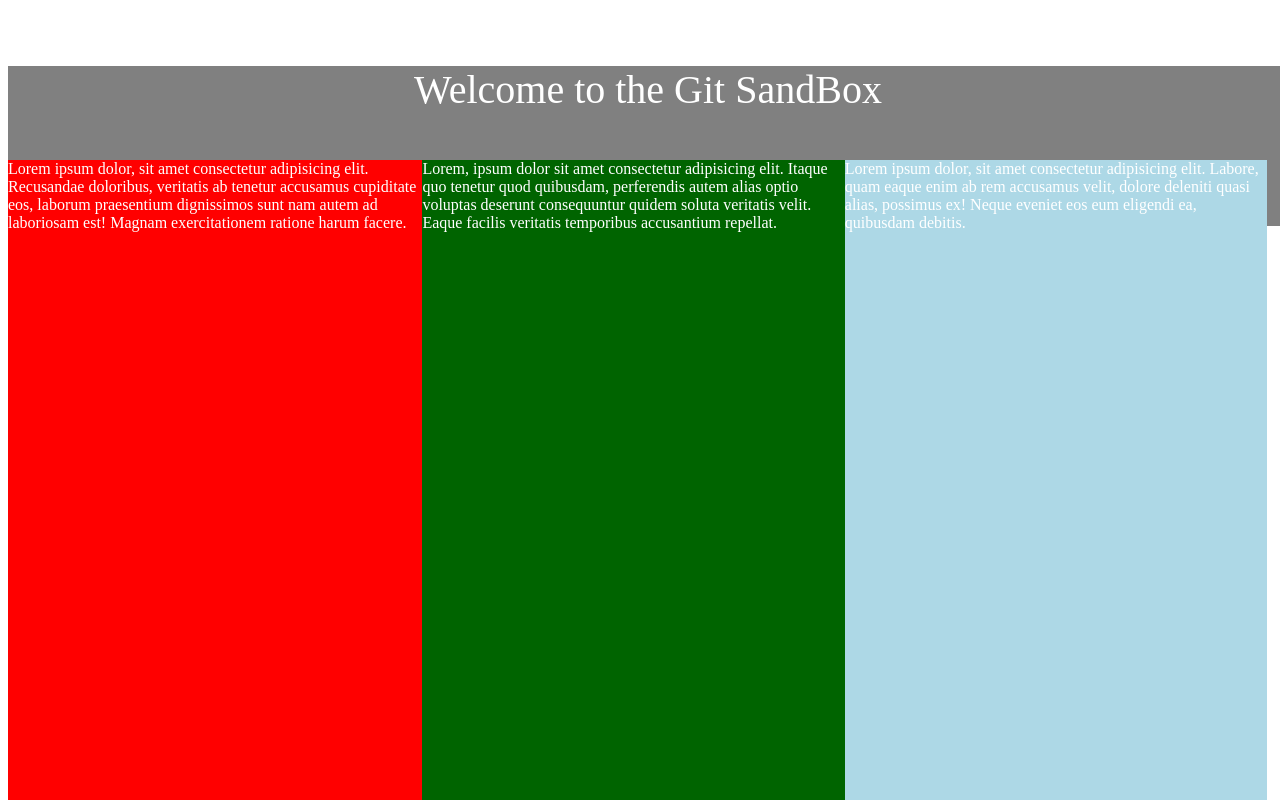
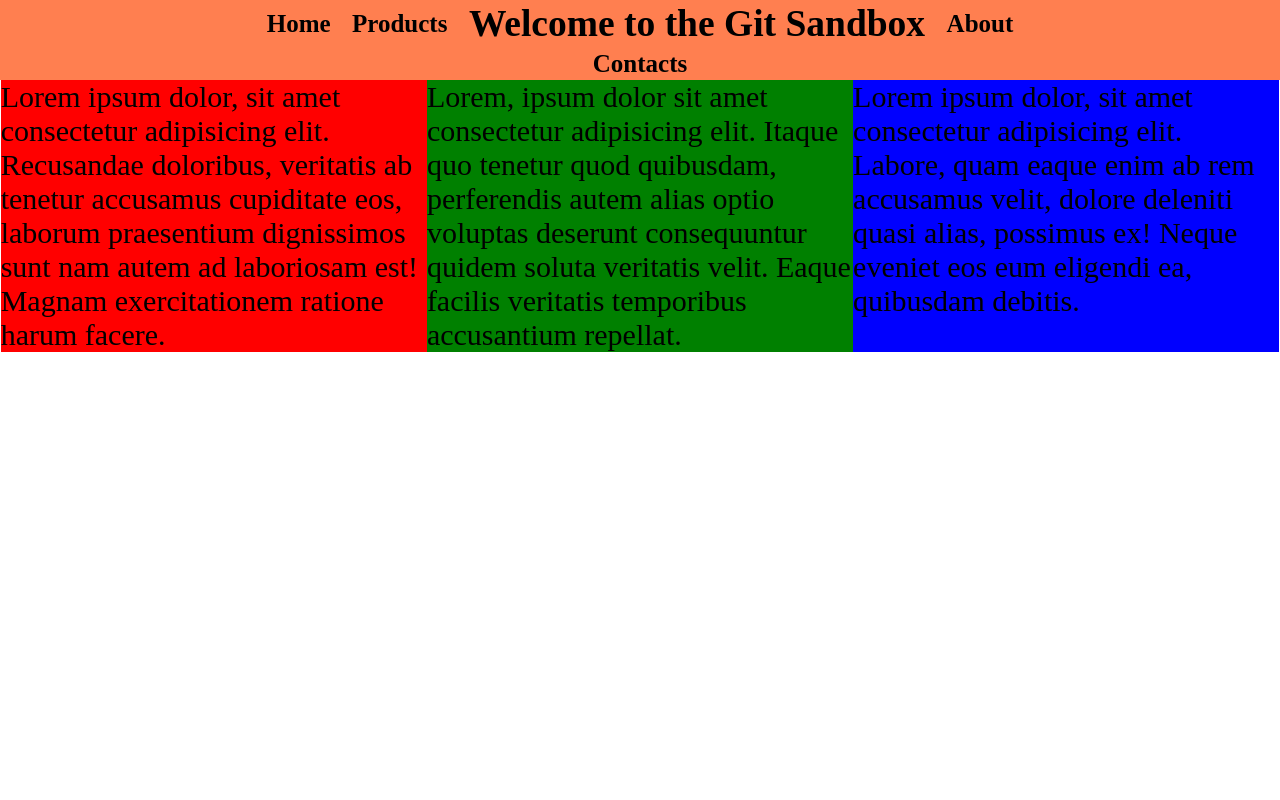
Before and after one commit to AirGus21/sandbox, a plain HTML site: page index.html in a window 1280 px wide. Drawn offline with Linux system fonts and the light colour scheme.

Commit message:
Added display flex

```diff
--- a/index.html
+++ b/index.html
@@ -7,30 +7,38 @@
     <link rel="stylesheet" href="style.css" />
   </head>
   <body>
-    <h1>Welcome to the Git Sandbox</h1>
-    <div id="banner">Welcome to the Git SandBox</div>
+    <nav>
+      <ul>
+        <li><a href="" class="nav-link">Home</a></li>
+        <li><a href="" class="nav-link">Products</a></li>
+        <li><h1>Welcome to the Git Sandbox</h1></li>
+        <li><a href="" class="nav-link">About</a></li>
+        <li><a href="" class="nav-link">Contacts</a></li>
+      </ul>
+    </nav>
+
+    <section>
       <div id="red">
+        <p>
           Lorem ipsum dolor, sit amet consectetur adipisicing elit. Recusandae
           doloribus, veritatis ab tenetur accusamus cupiditate eos, laborum
           praesentium dignissimos sunt nam autem ad laboriosam est! Magnam
           exercitationem ratione harum facere.
+        </p>
       </div>
       <div id="green">
+        <p>
           Lorem, ipsum dolor sit amet consectetur adipisicing elit. Itaque quo
-      tenetur quod quibusdam, perferendis autem alias optio voluptas deserunt
-      consequuntur quidem soluta veritatis velit. Eaque facilis veritatis
-      temporibus accusantium repellat.
+          tenetur quod quibusdam, perferendis autem alias optio voluptas
+          deserunt consequuntur quidem soluta veritatis velit. Eaque facilis
+          veritatis temporibus accusantium repellat.
+        </p>
       </div>
       <div id="blue">
         Lorem ipsum dolor, sit amet consectetur adipisicing elit. Labore, quam
         eaque enim ab rem accusamus velit, dolore deleniti quasi alias, possimus
         ex! Neque eveniet eos eum eligendi ea, quibusdam debitis.
       </div>
-    <p>
-      Lorem ipsum dolor, sit amet consectetur adipisicing elit. Fugit neque
-      architecto eos sapiente, quae molestias sit voluptas qui delectus, ad
-      nobis corrupti consequatur dolor adipisci fuga maiores quas deleniti
-      pariatur!
-    </p>
+    </section>
   </body>
 </html>
--- a/style.css
+++ b/style.css
@@ -1,39 +1,60 @@
-body {
-  color: white;
+* {
+  margin: 0;
+  padding: 0;
+  box-sizing: border-box;
 }
 
-div {
-  position: absolute;
+html {
+  font-size: 62.5%;
 }
 
-#banner {
+nav {
+  background: coral;
+  font-size: 2.5rem;
+}
+
+.nav-link {
+  color: black;
+  text-decoration: none;
+  font-weight: 900;
+}
+
+nav ul {
+  margin: 0 auto;
+  list-style: none;
+  width: 60vw;
+  height: 10vh;
+  flex-wrap: wrap;
+  display: flex;
+  align-items: center;
+  justify-content: space-around;
+}
+
+nav ul h1 {
   text-align: center;
-  font-size: 40px;
-  font-family: "Times New Roman", Times, serif;
-  background-color: grey;
-  width: 100%;
-  height: 20%;
+}
+
+section {
+  display: flex;
+  font-size: 3rem;
+  flex-wrap: wrap;
+  justify-content: center;
 }
 
 #red {
-  top: 20%;
-  width: 33%;
-  height: 80%;
   background-color: red;
+  width: 33.3vw;
+  order: 1;
 }
 
 #green {
-  top: 20%;
-  left: 33%;
-  width: 33%;
-  height: 80%;
-  background-color: darkgreen;
+  background-color: green;
+  width: 33.3vw;
+  order: 2;
 }
 
 #blue {
-  top: 20%;
-  left: 66%;
-  width: 33%;
-  height: 80%;
-  background-color: lightblue;
+  background-color: blue;
+  width: 33.3vw;
+  order: 3;
 }
```
Lines whose indentation alone changed are shown as unchanged.
